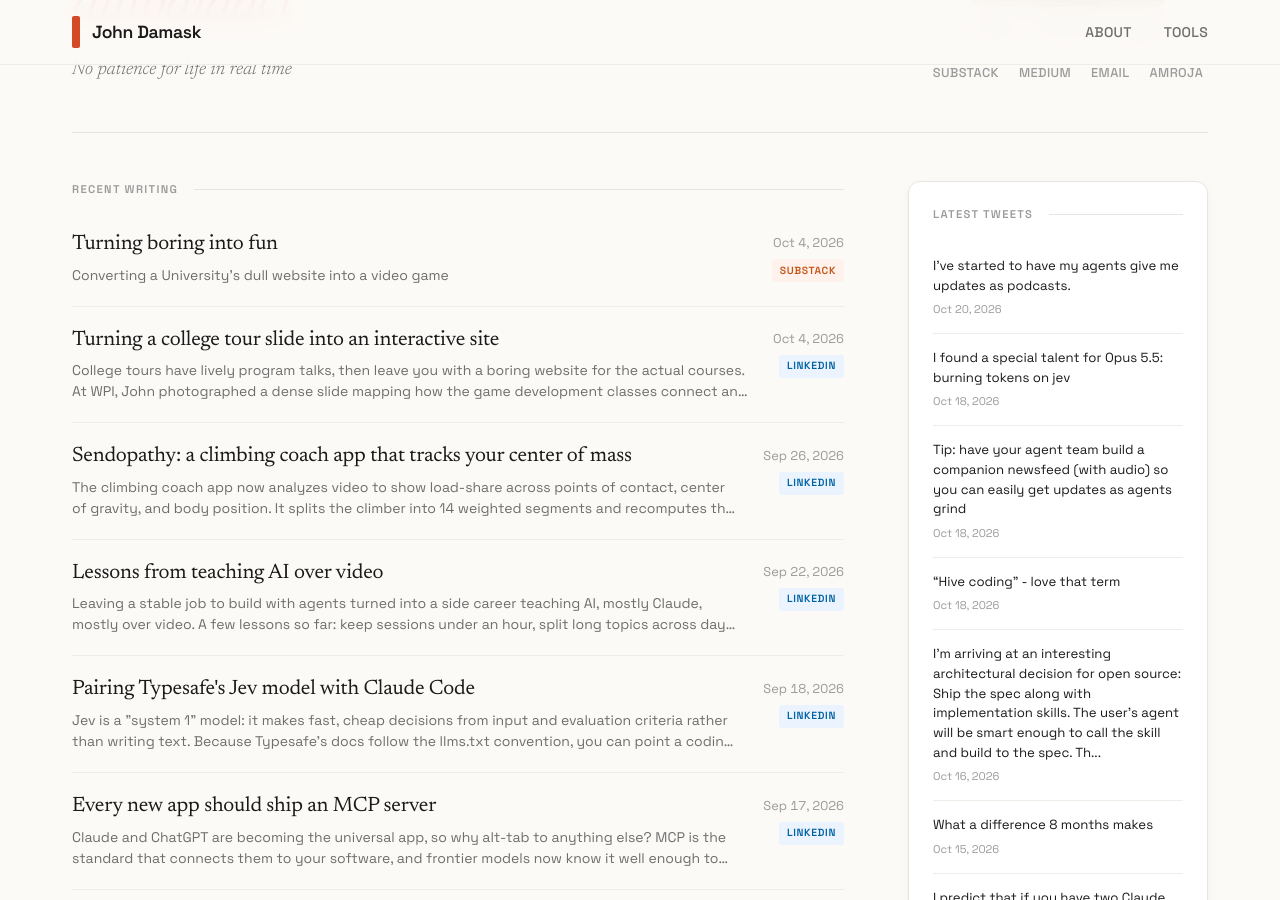
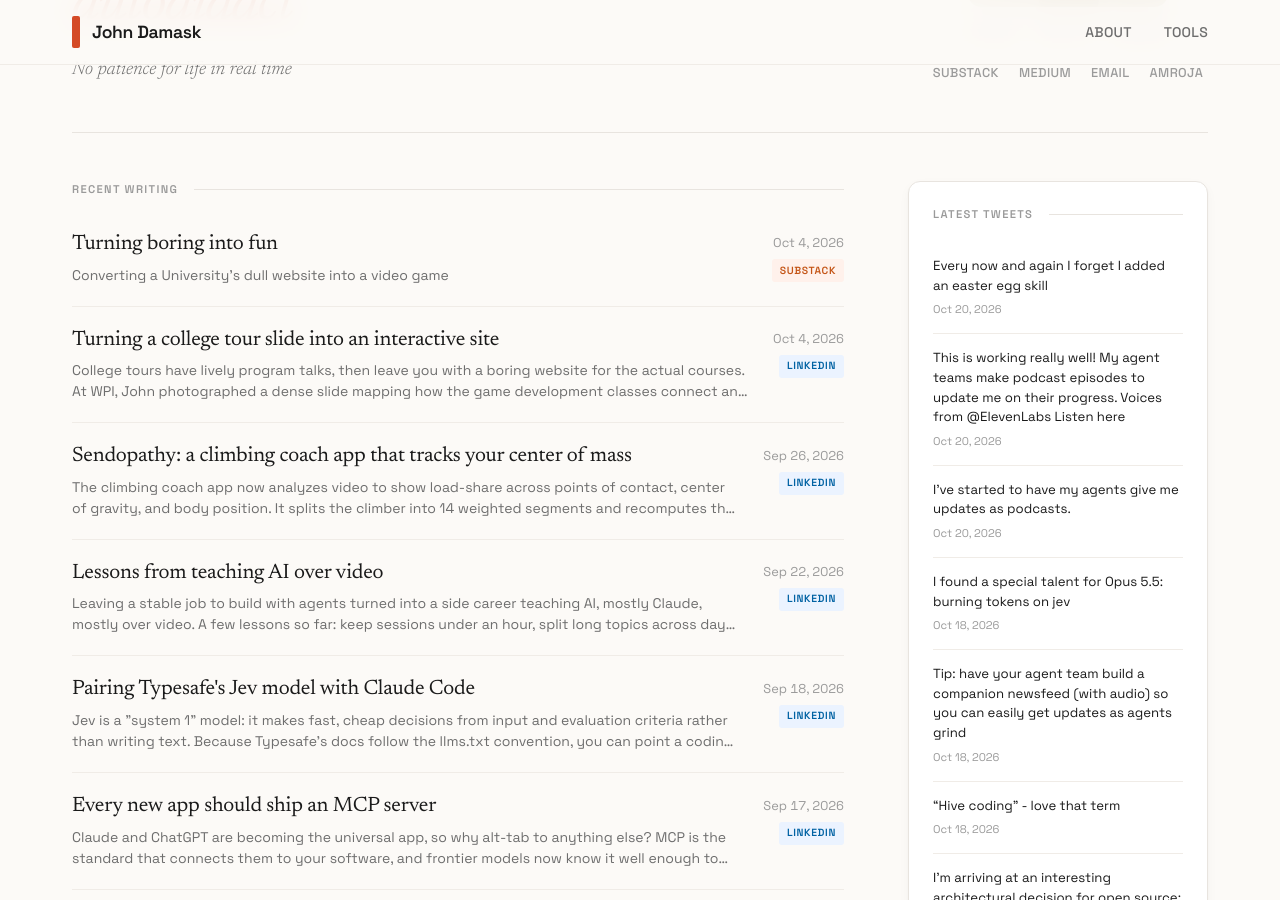
Before and after one commit to jbdamask/jbdamask.github.io, a Jekyll site: the page built from index.html, in a window 1280 px wide and 900 px high, scrolled down 362 px. Built offline with Jekyll 4.4.1, drawn with Linux system fonts in a browser that asks for light colours; the list of posts is cut into pages by our own code; some of the changed text lies outside the part shown.

Commit message:
Update Twitter posts

```diff
--- a/_data/twitter-posts.yml
+++ b/_data/twitter-posts.yml
@@ -2,6 +2,20 @@
 # Fetches latest tweets and merges with existing posts
 # Keeps max 150 most recent tweets (LIFO)
 
+- title: Every now and again I forget I added an easter egg skill
+  source: twitter
+  url: https://twitter.com/jbdamask/status/2112652224555851807
+  date: '2026-10-20'
+  excerpt: Every now and again I forget I added an easter egg skill
+  image: ''
+- title: This is working really well! My agent teams make podcast episodes to update
+    me on their progress. Vo...
+  source: twitter
+  url: https://twitter.com/jbdamask/status/2112615818139951425
+  date: '2026-10-20'
+  excerpt: This is working really well! My agent teams make podcast episodes to update
+    me on their progress. Voices from @ElevenLabs Listen here
+  image: https://pbs.twimg.com/news_img/2112360762945499136/tspVUQsA?format=jpg&name=orig
 - title: I’ve started to have my agents give me updates as podcasts.
   source: twitter
   url: https://twitter.com/jbdamask/status/2112360762588954796
@@ -1180,21 +1194,3 @@
     crease in my life. This means constancy, which is too expensive now. Things need
     to converge on cheaper frontier models, local ...
   image: ''
-- title: Claude's skill-creator is the best way to make a skill, so you'd think that
-    all published Anthropic ...
-  source: twitter
-  url: https://twitter.com/jbdamask/status/2083030867610321004
-  date: '2026-07-31'
-  excerpt: Claude's skill-creator is the best way to make a skill, so you'd think
-    that all published Anthropic skills would be consistent. This isn't true. A comparison
-    of hundreds reveals best practices in term...
-  image: https://pbs.twimg.com/news_img/2083030870252765184/5IwKtv4Q?format=jpg&name=orig
-- title: Frontier companies pump out a LOT of docs. A useful habit to get into is
-    to have Claude (or your fav...
-  source: twitter
-  url: https://twitter.com/jbdamask/status/2083030496448016747
-  date: '2026-07-31'
-  excerpt: Frontier companies pump out a LOT of docs. A useful habit to get into is
-    to have Claude (or your fav LLM) find patterns/inconsistencies. This way, you
-    can see if the companies actually walk the talk a...
-  image: ''
```
